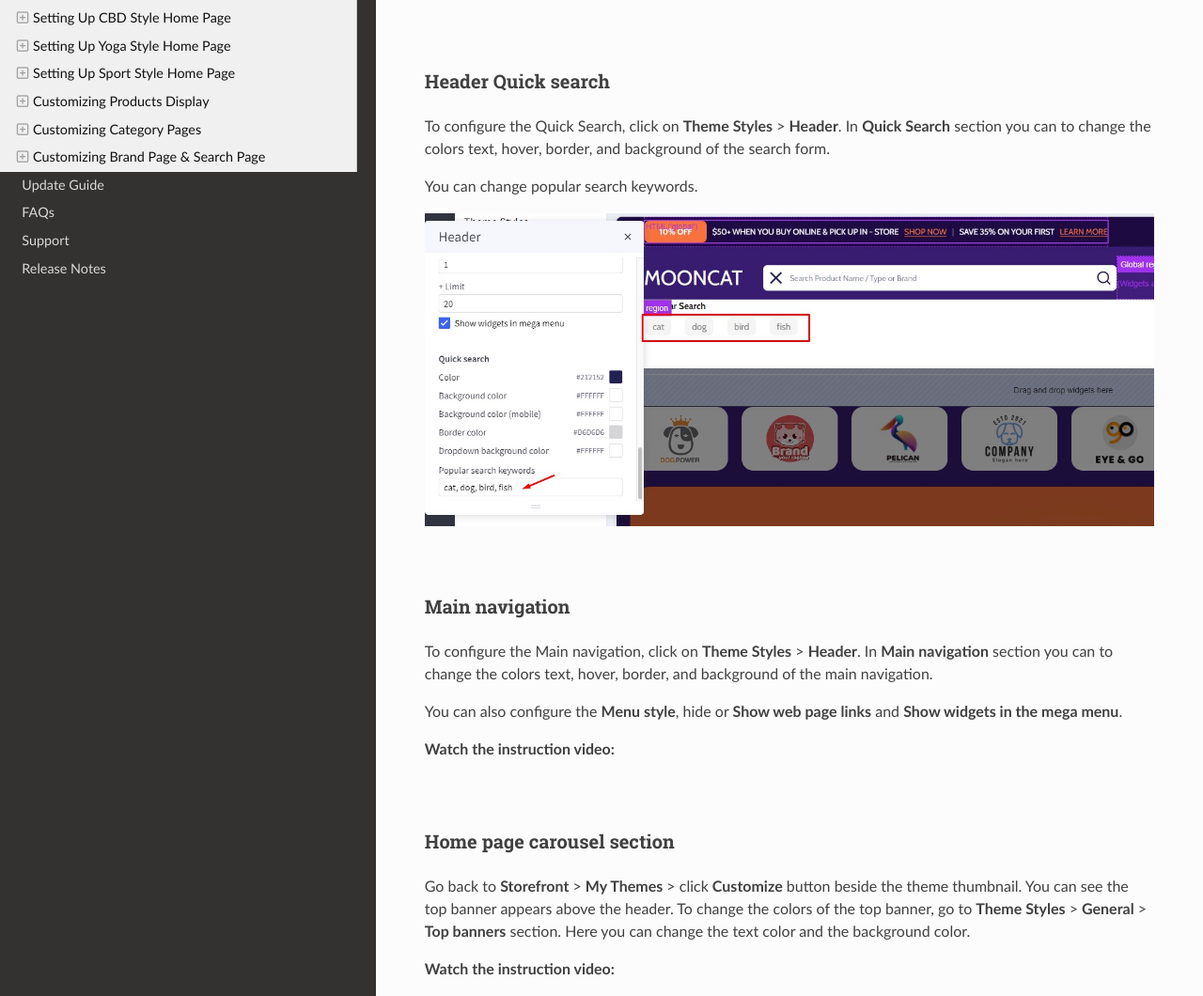
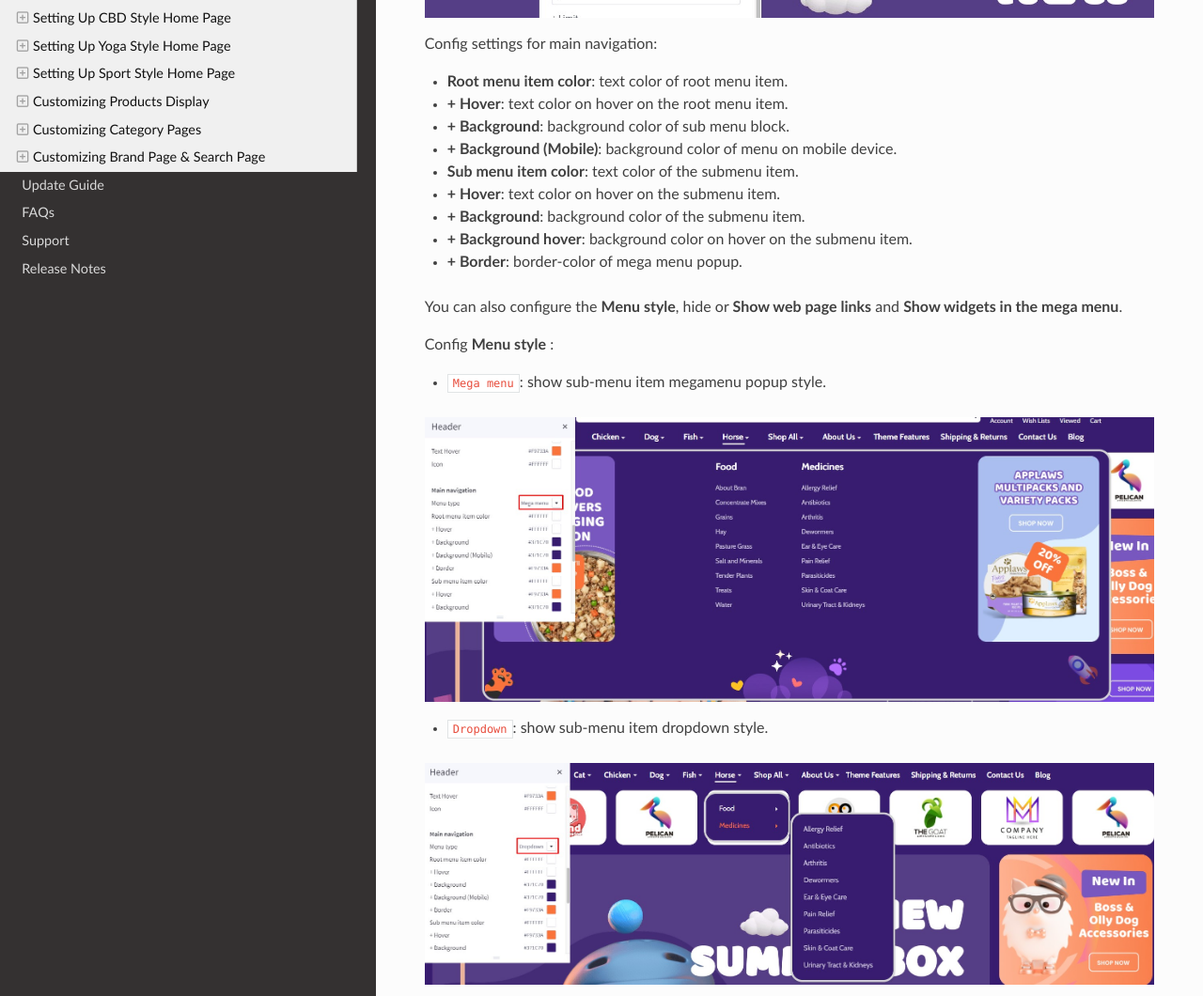
Before and after one commit to allcommerce/bc-mooncat-docs, an MkDocs documentation site: the page built from docs/usage.md, in a window 1280 px wide and 1400 px high, scrolled down 4394 px, cut to the strip 221-1281 px from the top of the window. Shown: the whole strip at 94% size. Built offline with MkDocs 1.6.1, drawn with Linux system fonts in a browser that asks for light colours; nearby versions of some CDN libraries; some of the changed text lies outside the part shown.

Commit message:
fix feeback: menu style, main navigation settings

```diff
--- a/docs/usage.md
+++ b/docs/usage.md
@@ -54,27 +54,58 @@ To configure the header, click on **Theme Styles** > **Header** section, here yo
 
 **Main Navigation** allows to customize this navigation bar like changing the menu type to column, dropdown menu or mega menu; changing colors of the top menu as well as the sub-menus. There is an option "**Hide webpage links**" that allows to hide the static web page links on the main navigation.
 
+To configure the Main navigation, click on **Theme Styles** > **Header**. In **Main navigation** section you can to change the colors text, hover, border, and background of the main navigation.
+
+![main-navigation](img/main-navigation.jpg)
+
+Config settings for main navigation:
+
+- **Root menu item color**: text color of root menu item.
+
+- **+ Hover**: text color on hover on the root menu item.
+
+- **+ Background**: background color of sub menu block.
+
+- **+ Background (Mobile)**: background color of menu on mobile device.
+
+- **Sub menu item color**: text color of the submenu item.
+
+- **+ Hover**: text color on hover on the submenu item.
+
+- **+ Background**: background color of the submenu item.
+
+- **+ Background hover**: background color on hover on the submenu item.
+
+- **+ Border**: border-color of mega menu popup.
+
+You can also configure the **Menu style**, hide or **Show web page links** and **Show widgets in the mega menu**.
+
+Config **Menu style** :
+
+- `Mega menu`: show sub-menu item megamenu popup style.
+
+![mega-menu](img/mega-menu.jpg)
+
+- `Dropdown`: show sub-menu item dropdown style.
+
+![dropdown-menu](img/dropdown-menu.jpg)
+
+- `Column`: show sub-menu item column style.
+
+![column-menu](img/column-menu.jpg)
+
+
 **Quick Search** allows to change the colors of the search form.
+
+To configure the Quick Search, click on **Theme Styles** > **Header**. In **Quick Search** section you can to change the colors text, hover, border, and background of the search form.
+
+To change popular search keywords, type your text in popular search keywords field as picture below.
+
+![header-quick-search](img/quick-search.jpg)
 
 **Watch the instruction video:**
 
 <iframe width="560" height="315" src="https://www.youtube.com/embed/H-c-oUQycgg" title="YouTube video player" frameborder="0" allow="accelerometer; autoplay; clipboard-write; encrypted-media; gyroscope; picture-in-picture" allowfullscreen></iframe>
-
-### Header Quick search
-
-To configure the Quick Search, click on **Theme Styles** > **Header**. In **Quick Search** section you can to change the colors text, hover, border, and background of the search form.
-
-You can change popular search keywords.
-
-![header-quick-search](img/quick-search.jpg)
-
-### Main navigation
-
-To configure the Main navigation, click on **Theme Styles** > **Header**. In **Main navigation** section you can to change the colors text, hover, border, and background of the main navigation.
-
-You can also configure the **Menu style**, hide or **Show web page links** and **Show widgets in the mega menu**.
-
-**Watch the instruction video:**
 
 ### Home page carousel section
 
@@ -519,8 +549,6 @@ You can add custom links to the footer using **Footer Links** widget. Drag & dro
 You can read these common instructions in **Setting Up Pets Style Home Page** chapter:
 
 - [Header](#header)
-- [Header Quick search](#header-quick-search)
-- [Main navigation](#main-navigation)
 - [Home page carousel section](#home-page-carousel-section)
 - [Ad Banner displays on all pages](#ad-banner-displays-on-all-pages)
 - [Main carousel](#main-carousel)
@@ -596,8 +624,6 @@ In **Button** group, choose showing **Button**. Set **button style** = `Square`,
 You can read these common instructions in **Setting Up Pets Style Home Page** chapter:
 
 - [Header](#header)
-- [Header Quick search](#header-quick-search)
-- [Main navigation](#main-navigation)
 - [Home page carousel section](#home-page-carousel-section)
 - [Ad Banner displays on all pages](#ad-banner-displays-on-all-pages)
 - [Main carousel](#main-carousel)
@@ -690,8 +716,6 @@ In **Button** group, set **Button** = `on`, **Button style** = `Custom`, **Butto
 You can read these common instructions in **Setting Up Pets Style Home Page** chapter:
 
 - [Header](#header)
-- [Header Quick search](#header-quick-search)
-- [Main navigation](#main-navigation)
 - [Home page carousel section](#home-page-carousel-section)
 - [Ad Banner displays on all pages](#ad-banner-displays-on-all-pages)
 - [Main carousel](#main-carousel)
```
Also changed, not shown: other parts of docs/usage.md (+0 -1 lines), docs/img/column-menu.jpg (added), docs/img/dropdown-menu.jpg (added), docs/img/main-navigation.jpg (added), docs/img/mega-menu.jpg (added).
